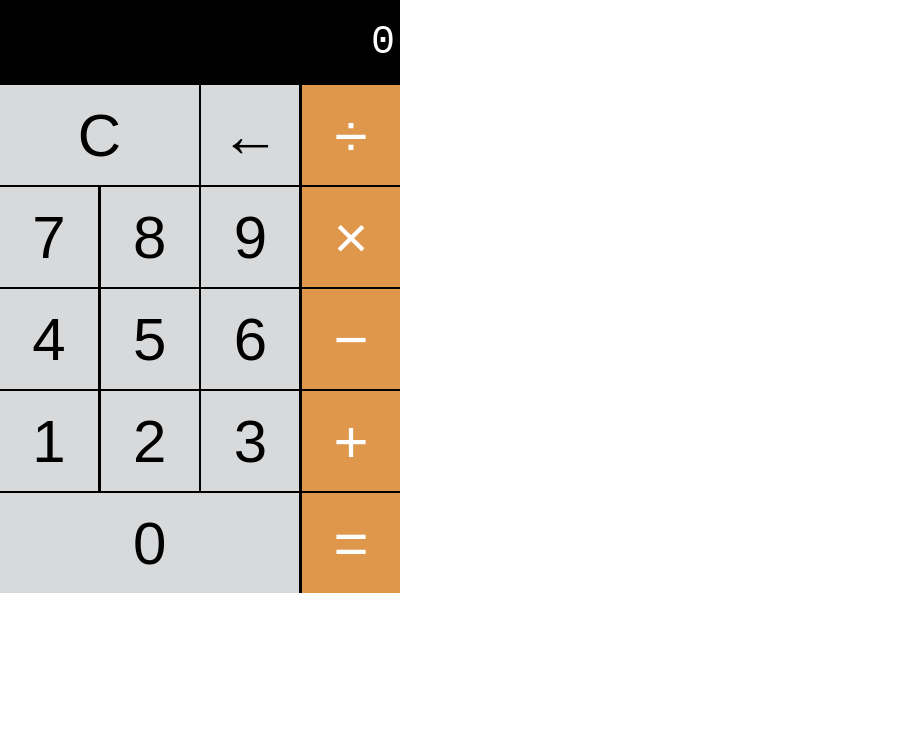
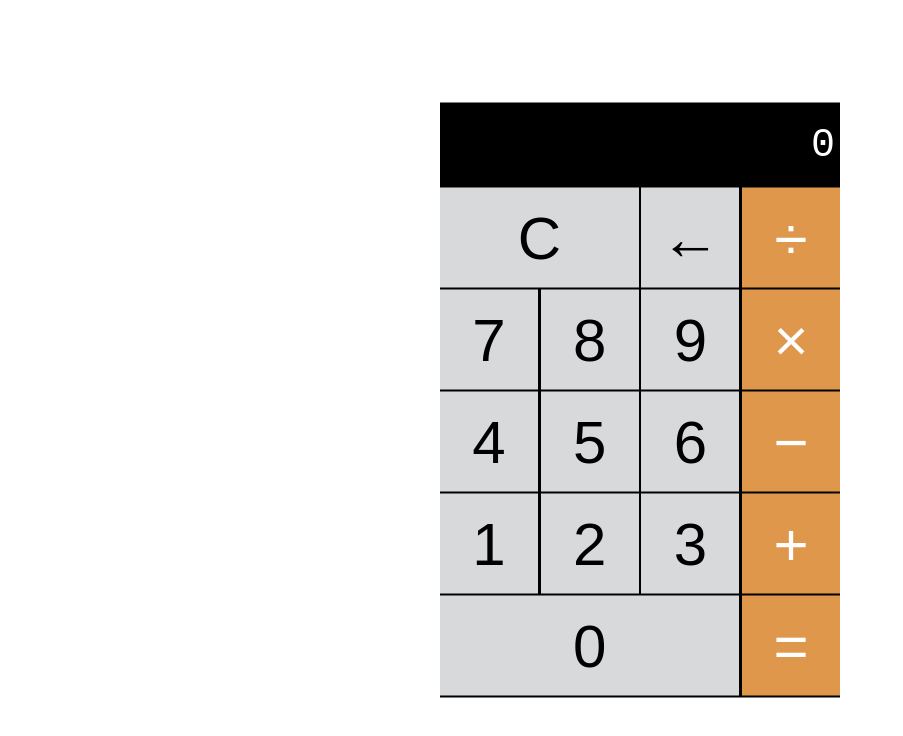
Before and after one commit to Xperaz/front_end_bootcamp, a plain HTML site: page calculator/calculator.html in a window 1280 px wide. Shown: the whole page, without its empty margins (0-903 px from the left). Drawn offline with Linux system fonts and the light colour scheme.

Commit message:
fix center element

```diff
--- a/calculator/css/calculator.css
+++ b/calculator/css/calculator.css
@@ -12,6 +12,14 @@ body {
     width: 400px;
     background-color: black;
     color: white;
+    /* display: flex;
+    justify-content: center;
+    flex-flow: column; */
+    position: absolute;
+    top: 50%;
+    left: 50%;
+    transform: translate(-50%, -50%);
+
 }
 
 .screen {
```
